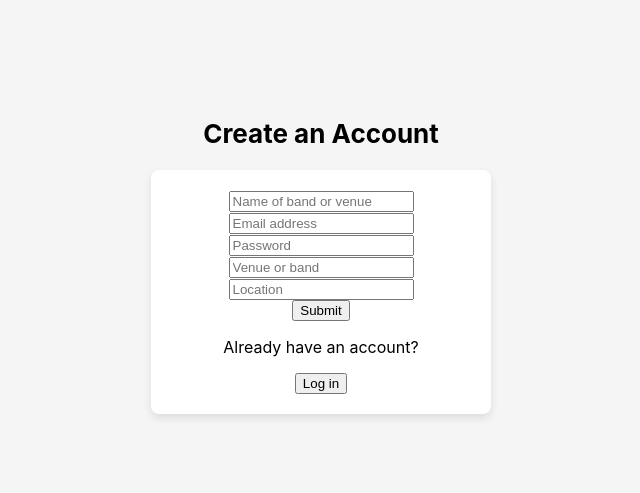
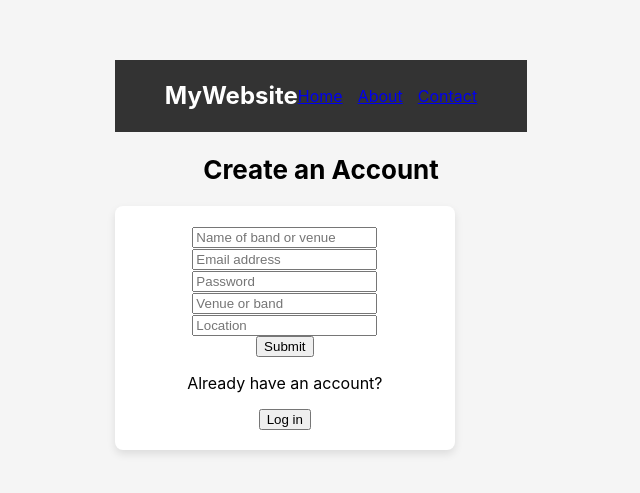
Before and after one commit to a1noack/band-match, a React (Create React App) app: page / in a window 1280 px wide. Shown: the part 145-638 px from the top of the page, without its empty margins (319-959 px from the left). Built offline with nearby package versions, Linux system fonts and the light colour scheme.

Commit message:
add extremely simple navbar

```diff
--- a/src/App.js
+++ b/src/App.js
@@ -3,6 +3,7 @@ import { auth, db } from "./firebase"
 import { createUserWithEmailAndPassword, signInWithEmailAndPassword } from "firebase/auth";
 import { BrowserRouter as Router, Route, Routes, useNavigate } from 'react-router-dom';
 import { collection } from "firebase/firestore";
+import Navbar from './components/Navbar';
 
 import './App.css';
 
@@ -47,6 +48,7 @@ function Feed() {
   if (!user) {
     return (
       <div>
+        <Navbar />
         <h1>Not logged in</h1>
       </div>);
   }
@@ -54,6 +56,7 @@ function Feed() {
   // If a user is logged in, show users
   return (
       <div>
+        <Navbar />
         <h1>Suggested</h1>
         {allUsers.map((user) => (
             <div key={user.id}>
@@ -88,6 +91,7 @@ function Signin() {
 
   return (
     <div>
+      <Navbar />
       <h2 className={"App-header"}>Log in</h2>
       <form onSubmit={handleSubmit}>
         <div>
@@ -149,6 +153,7 @@ function Signup() {
 
   return (
     <div>
+      <Navbar />
       <h2 className={"App-header"}>Create an Account</h2>
       <form onSubmit={handleSubmit}>
         <div>
--- /dev/null
+++ b/src/components/Navbar.js
@@ -0,0 +1,42 @@
+import React from 'react';
+
+const Navbar = () => {
+  return (
+    <header style={styles.header}>
+      <div style={styles.logo}>MyWebsite</div>
+      <nav>
+        <ul style={styles.navList}>
+          <li style={styles.navItem}><a href="/">Home</a></li>
+          <li style={styles.navItem}><a href="/about">About</a></li>
+          <li style={styles.navItem}><a href="/contact">Contact</a></li>
+        </ul>
+      </nav>
+    </header>
+  );
+};
+
+const styles = {
+  header: {
+    display: 'flex',
+    justifyContent: 'space-between',
+    alignItems: 'center',
+    padding: '10px 50px',
+    backgroundColor: '#333',
+    color: '#fff'
+  },
+  logo: {
+    fontSize: '24px',
+    fontWeight: 'bold'
+  },
+  navList: {
+    listStyle: 'none',
+    padding: 0,
+    display: 'flex',
+    gap: '15px'
+  },
+  navItem: {
+    cursor: 'pointer'
+  }
+};
+
+export default Navbar;
```
